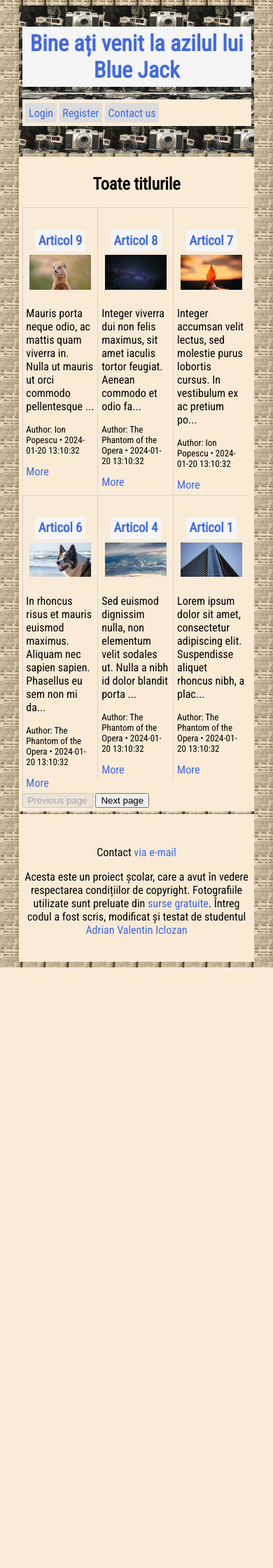
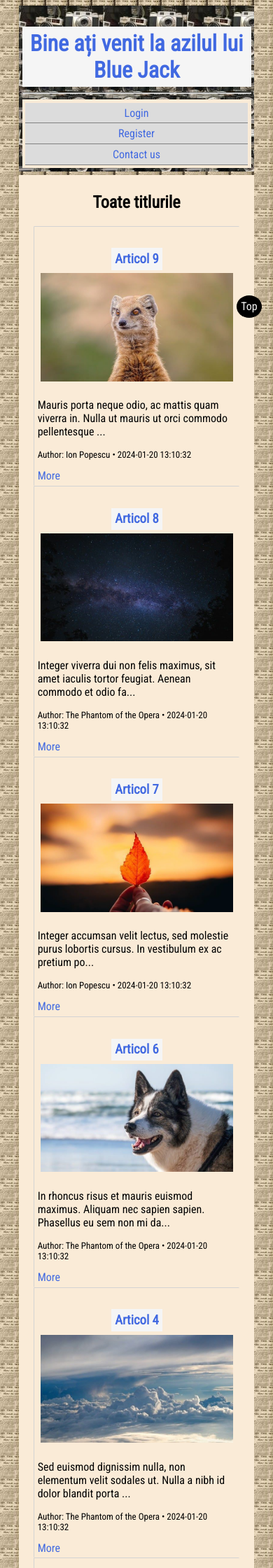
Before and after one commit to Valentin2771/DAW, a PHP site: page / in a window 390 px wide. Shown: the top 2240 px of the page at 70% size. Before the commit the page ends 1382 px from the top, so only its background shows below. Run offline with PHP 8.4, Linux system fonts and the light colour scheme; data comes from the database, SQL or seed files in the repository.

Commit message:
added some code for mobile responsiveness

```diff
--- a/SITE/backend/sendMailBackend.php
+++ b/SITE/backend/sendMailBackend.php
@@ -22,12 +22,12 @@ if($_SERVER['REQUEST_METHOD'] == 'POST'){
     $mail->isSMTP();
     $mail->SMTPAuth = true;
 
-    $mail->Host = "smtp.gmail.com"; // the smtp server
+    $mail->Host = ""; // the smtp server, like smtp.gmail.com
     $mail->SMTPSecure = PHPMailer::ENCRYPTION_STARTTLS;
     $mail->Port = 587;
 
-    $mail->Username = "valentintestdaw@gmail.com"; // The user login for the smtp server
-    $mail->Password = "nogjzigufherxyvo"; // The app password provided by Gmail, once the Two-Steps authentication is set
+    $mail->Username = ""; // The user login for the smtp server like 'john.doe12356@gmail.com'
+    $mail->Password = ""; // The 16-character app password provided by Gmail, once the Two-Steps authentication is set
 
     $mail->setFrom($email, $name);
     // setting the first parameter will not work, due to DKIM https://en.wikipedia.org/wiki/DomainKeys_Identified_Mail
--- a/SITE/css/indexStyle.css
+++ b/SITE/css/indexStyle.css
@@ -89,6 +89,20 @@ header, footer{
     clear:both;
 }
 
+.fixed-button{
+    display: none;
+    position:fixed;
+	top:50vh;
+	right:1em;
+    background-color: black;
+    border-radius:50%;
+    padding: .4em;
+}
+
+.fixed-button > a {
+    color: whitesmoke;
+}
+
 .single-post{
     margin: 0 auto;
     width: 98%;
@@ -106,3 +120,41 @@ header, footer{
     width: 100%;
     padding:.3em;
 }
+
+/* Tablet */
+@media only screen and (min-width: 768px) and (max-width: 1023px){
+
+    .one-third{
+        width: 49%;
+        margin: 1% auto;
+        display: inline-block;
+        float: none;
+        vertical-align: top;
+    }
+
+    .clearfix{
+        display: none;
+    }
+}
+
+/* Mobile */
+@media only screen and (max-width:767px) {
+
+    .one-third{
+        width: 90%;
+        margin: auto;
+        float: none;
+    }
+
+    nav > a{
+        display: block;
+        width:100%;
+        border-bottom: 1px gray solid;
+        text-align: center;
+    }
+
+    .fixed-button{
+        display: inline-block;
+    }
+
+}
--- a/SITE/index.php
+++ b/SITE/index.php
@@ -23,7 +23,8 @@
     </header>
     <main>
         <section id="all-stories">
-        <h2>Toate titlurile</h2>
+        <h2 id="top">Toate titlurile</h2>
+        <span class="fixed-button"><a href="#top">Top</a></span>
         <?php
             try{
                 if(!isset($posts)){
@@ -43,9 +44,8 @@
                             <p><?php echo mb_strimwidth($posts[$i]['post_content'], 0, 100, '...'); ?></p>
                             <p class="author">Author: <?php echo $posts[$i]['first_name'] . ' ' . $posts[$i]['last_name'] . ' &bull; ' . $posts[$i]['created_at']; ?></p>
                             <a href="post.php?id=<?php echo $posts[$i]['id']; ?>">More</a>
-                        </article>
-                        <!-- We need to clearfix after each line of three articles or at the end of the last article -->
-                        <!-- in order to avoid unexpected floating effects -->
+                        </article><!-- We need to clearfix after each line of three articles or at the end of the last article,
+                         in order to avoid unexpected floating effects -->
                         <?php
                             if((($i + 1 != 0) && (($i + 1) % 3 == 0)) || $i == count($posts) - 1) echo '<div class="clearfix"></div>';
                              endfor;
--- a/SITE/login.php
+++ b/SITE/login.php
@@ -12,9 +12,9 @@
         <div class="wrapper">
             <h2>Login</h2>
             <form action="<?php htmlspecialchars($_SERVER['PHP_SELF']); ?>" method="POST">
-                <input type="text" name="username" placeholder="User name"><br>
+                <input type="text" name="username" placeholder="User name" class="custom-input"><br>
                 <span class="red"><?php echo $usernameError; ?></span><br>
-                <input type="password" name="password" placeholder="Password"><br>
+                <input type="password" name="password" placeholder="Password" class="custom-input"><br>
                 <span class="red"><?php echo $passwordError; ?></span><br>
                 <input type="submit" value="Login"><br>
             </form><br>
--- a/SITE/post.php
+++ b/SITE/post.php
@@ -24,7 +24,8 @@
         </header>
         <main>
             <section>
-                <h2 class='blue'><?php echo $title; ?></h2>
+                <h2 class='blue' id="top"><?php echo $title; ?></h2>
+                <span class="fixed-button"><a href="#top">Top</a></span>
                 <article class="single-post">
                     <div class="single-post-img">
                         <img <?php echo "src='img/" . $picture . "' alt='post image'"; ?>>
--- a/SITE/resetPassword.php
+++ b/SITE/resetPassword.php
@@ -21,9 +21,9 @@
         <h1>Welcome to the Change Password Page, <?php echo $_SESSION['first_name'] . ' ' . $_SESSION['last_name'];?>!</h1>
         <div class="wrapper">
             <form method="POST" action="<?php htmlspecialchars($_SERVER['PHP_SELF']);?>">
-            <input type="password" name="newPassword" placeholder="New Password"><br>
+            <input type="password" name="newPassword" placeholder="New Password" class="custom-input"><br>
             <span><?php echo $newPasswordError; ?></span><br>
-            <input type="password" name="confirmPassword" placeholder="Confirm password"><br>
+            <input type="password" name="confirmPassword" placeholder="Confirm password" class="custom-input"><br>
             <span><?php echo $confirmPasswordError; ?></span><br>
             <input type="submit" value="Change"><br>
             </form><br>
--- a/SITE/user.php
+++ b/SITE/user.php
@@ -29,11 +29,12 @@
                                 echo '<a href="dashboard/add.php">Add an article</a>';
                         ?>
                     </li>
+                    <li>
                         <?php
                             if($_SESSION['role'] == 'admin')
                                 echo '<a href="#editor">Edit/Delete an article</a>';
                         ?>
-                    <li>
+                    </li>
 
                 </ul>
             </nav>
```
Also changed, not shown: SITE/css/dashboard.css (+8 -0 lines), SITE/css/loginRegisterReset.css (+18 -4 lines), SITE/css/user.css (+27 -3 lines), SITE/register.php (+6 -6 lines), SITE/sendMail.php (+5 -5 lines).
